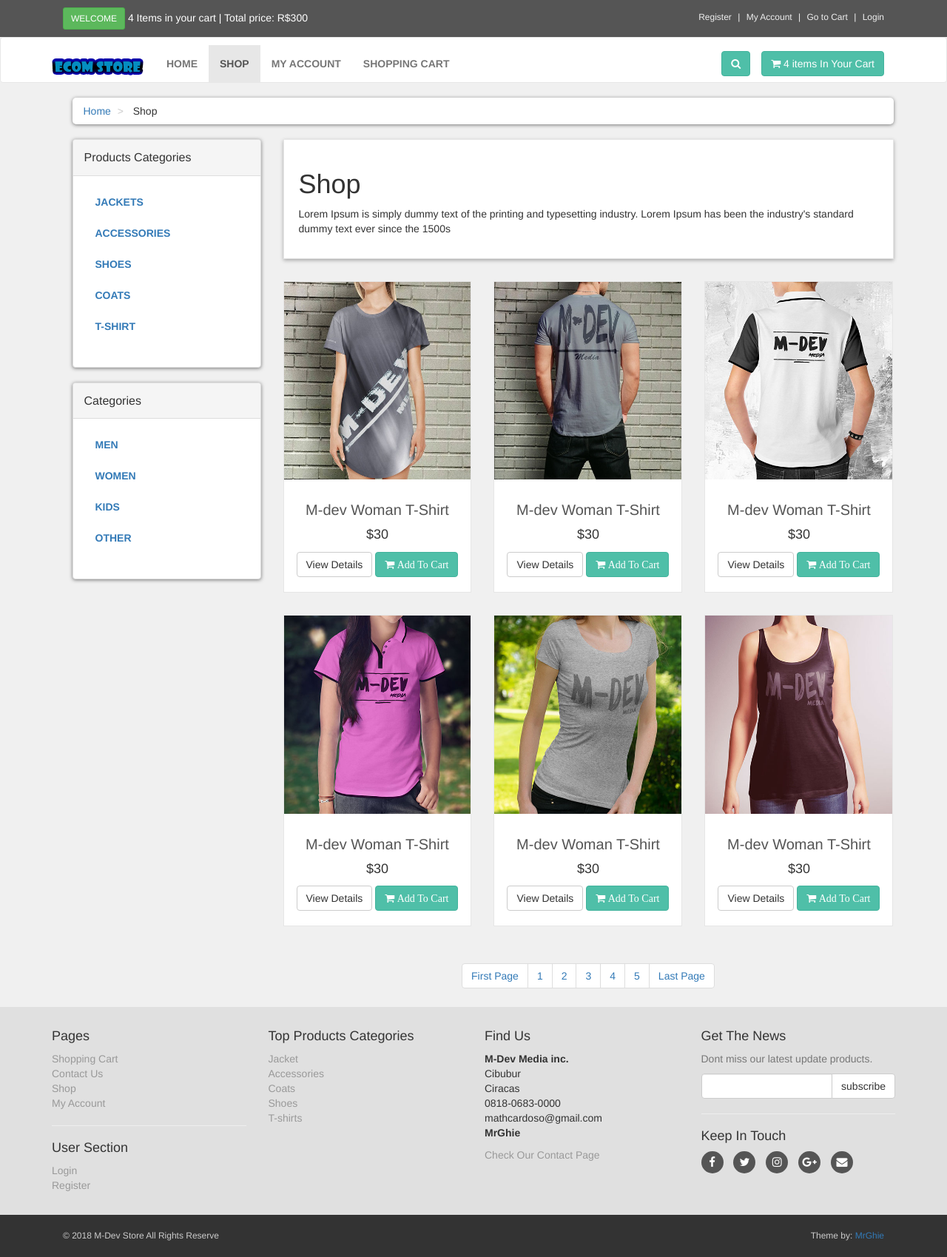
After one commit to Cardoso05/Multirec, a PHP site: page /shop.php in a window 1280 px wide. The commit adds this page. Shown: the whole page at 74% size. Run offline with PHP 8.4, Linux system fonts and the light colour scheme.

Commit message:
shop.php
create the pge

```diff
--- /dev/null
+++ b/includes/sidebar.php
@@ -0,0 +1,53 @@
+<div class="panel panel-default sidebar-menu">
+
+    <div class="panel-heading">
+
+        <h3 class="panel-title">
+
+            Products Categories
+
+        </h3>
+
+    </div>
+
+    <div class="panel-body">
+
+        <ul class="nav nav-pills nav-stacked category-menu">
+
+            <li><a href="#">Jackets</a></li>
+            <li><a href="#">Accessories</a></li>
+            <li><a href="#">Shoes</a></li>
+            <li><a href="#">Coats</a></li>
+            <li><a href="#">T-Shirt</a></li>
+
+        </ul>
+
+    </div>
+
+</div>
+<div class="panel panel-default sidebar-menu">
+
+    <div class="panel-heading">
+
+        <h3 class="panel-title">
+
+            Categories
+
+        </h3>
+
+    </div>
+
+    <div class="panel-body">
+
+        <ul class="nav nav-pills nav-stacked category-menu">
+
+            <li><a href="#">Men</a></li>
+            <li><a href="#">Women</a></li>
+            <li><a href="#">Kids</a></li>
+            <li><a href="#">Other</a></li>
+
+        </ul>
+
+    </div>
+
+</div>
--- /dev/null
+++ b/shop.php
@@ -0,0 +1,510 @@
+<!DOCTYPE html>
+<html lang="pt-br">
+
+<head>
+    <meta charset="UTF-8">
+    <meta http-equiv="X-UA-Compatible" content="IE=edge">
+    <meta name="viewport" content="width=device-width, initial-scale=1.0">
+
+    <link rel="stylesheet" href="font-awsome/css/font-awesome.min.css">
+    <link rel="stylesheet" href="styles/bootstrap-337.min.css">
+    <link rel="stylesheet" href="styles/style.css">
+
+
+
+    <title>M-Dev Store</title>
+</head>
+
+
+<body>
+
+    <div id="top">
+
+        <div class="container">
+
+            <div class="col-md-6 offer">
+                <a class="btn btn-success btn-sm">Welcome</a>
+                <a href="checkout.php">4 Items in your cart | Total price: R$300 </a>
+            </div>
+
+            <div class="col-md-6">
+                <ul class="menu">
+                    <li><a href="customer_register.php">Register</a></li>
+                    <li><a href="checkout.php">My Account</a></li>
+                    <li><a href="cart.php">Go to Cart</a></li>
+                    <li><a href="login.php">Login</a></li>
+                </ul>
+            </div>
+
+        </div>
+
+    </div>
+
+    <div id="navbar" class="navbar navbar-default">
+
+        <div class="container">
+
+            <div class="navbar-header">
+
+                <a href="index.php" class="navbar-brand home">
+
+                    <img src="images/ecom-store-logo.png" alt="" class="hidden-xs">
+
+                    <img src="images/ecom-store-logo-mobile.png" alt="" class="visible-xs">
+
+                </a>
+
+                <button class="navbar-toggle" data-toggle="collapse" data-target="#navigation">
+
+                    <span class="sr-only">Toggle Navigation</span>
+
+                    <i class="fa fa-align-justify"></i>
+
+                </button>
+
+                <button class="navbar-toggle" data-toggle="collapse" data-target="#search">
+
+                    <span class="sr-only">Toggle Search</span>
+
+                    <i class="fa fa-search"></i>
+
+
+                </button>
+
+            </div>
+
+            <div class="navbar-collapse collapse" id="navigation">
+
+                <div class="padding-nav">
+
+                    <ul class="nav navbar-nav left">
+
+                        <li>
+                            <a href="index.php">Home</a>
+                        </li>
+                        <li class="active">
+                            <a href="shop.php">Shop</a>
+                        </li>
+                        <li>
+                            <a href="checkout.php">My account</a>
+                        </li>
+                        <li>
+                            <a href="cart.php">Shopping Cart</a>
+                        </li>
+                        <li>
+                            <a href="Contact Us"></a>
+                        </li>
+
+                    </ul>
+
+                </div>
+
+                <a href="cart.php" class="btn navbar-btn btn-primary right">
+
+                    <i class="fa fa-shopping-cart"></i>
+                    <span>4 items In Your Cart</span>
+
+                </a>
+
+                <div class="navbar-collapse collapse right">
+
+                    <button class="btn btn-primary navbar-btn" type="button" data-toggle="collapse"
+                        data-target="#search">
+
+                        <span class="sr-only">Toggle Search</span>
+                        <i class="fa fa-search"></i>
+
+                    </button>
+
+                </div>
+
+                <div class="collapse clearfix" id="search">
+
+                    <form method="get" action="results.php" class="navbar-form">
+
+                        <div class="input-group">
+                            <input class="form-control" name="user_query" placeholder="Search" required></input>
+
+                            <span class="input-group-btn">
+
+                                <button type="submit" name="search" value="search" class="btn btn-primary">
+
+                                    <i class="fa fa-search"></i>
+
+                                </button>
+
+                            </span>
+
+                        </div>
+
+                    </form>
+
+                </div>
+
+            </div>
+
+        </div>
+
+    </div>
+
+    <div id="content">
+
+        <div class="container">
+
+            <div class="col-md-12">
+
+                <ul class="breadcrumb">
+
+                    <li>
+                        <a href="index.php">Home</a>
+                    </li>
+
+                    <li>
+                        Shop
+                    </li>
+
+                </ul>
+
+            </div>
+
+            <div class="col-md-3">
+
+                <?php
+
+                    include("includes/sidebar.php");
+
+                ?>
+
+            </div>
+
+            <div class="col-md-9">
+
+                <div class="box">
+
+                    <h1>
+                        Shop
+                    </h1>
+
+                    <p>
+                        Lorem Ipsum is simply dummy text of the printing and typesetting industry. Lorem Ipsum has been
+                        the industry's standard dummy text ever since the 1500s
+                    </p>
+
+                </div>
+
+                <div class="row">
+
+                    <div class="col-md-4 col-sm-6 center-responsive">
+
+                        <div class="product">
+
+                            <a href="details.php">
+
+                                <img class="img-responsive" src="admin_area/product_images/product-1.jpg"
+                                    alt="Product 1">
+
+                            </a>
+
+                            <div class="text">
+
+                                <h3>
+
+                                    <a href="details.php">
+                                        M-dev Woman T-Shirt
+                                    </a>
+
+                                </h3>
+
+                                <p class="price">
+                                    $30
+                                </p>
+
+                                <p class="button">
+
+                                    <a href="details.php" class="btn btn-default">
+                                        View Details
+                                    </a>
+
+                                    <a href="details.php" class="btn btn-primary">
+
+                                        <i class="fa fa-shopping-cart">
+                                            Add To Cart
+                                        </i>
+
+                                    </a>
+
+                                </p>
+
+                            </div>
+
+                        </div>
+
+                    </div>
+
+
+                    <div class="col-md-4 col-sm-6 center-responsive">
+
+                        <div class="product">
+
+                            <a href="details.php">
+
+                                <img class="img-responsive" src="admin_area/product_images/product-2.jpg"
+                                    alt="Product2">
+
+                            </a>
+
+                            <div class="text">
+
+                                <h3>
+
+                                    <a href="details.php">
+                                        M-dev Woman T-Shirt
+                                    </a>
+
+                                </h3>
+
+                                <p class="price">
+                                    $30
+                                </p>
+
+                                <p class="button">
+
+                                    <a href="details.php" class="btn btn-default">
+                                        View Details
+                                    </a>
+
+                                    <a href="details.php" class="btn btn-primary">
+
+                                        <i class="fa fa-shopping-cart">
+                                            Add To Cart
+                                        </i>
+
+                                    </a>
+
+                                </p>
+
+                            </div>
+
+                        </div>
+                    </div>
+
+
+                    <div class="col-md-4 col-sm-6 center-responsive">
+
+                        <div class="product">
+
+                            <a href="details.php">
+
+                                <img class="img-responsive" src="admin_area/product_images/product-3b.jpg"
+                                    alt="Product 1">
+
+                            </a>
+
+                            <div class="text">
+
+                                <h3>
+
+                                    <a href="details.php">
+                                        M-dev Woman T-Shirt
+                                    </a>
+
+                                </h3>
+
+                                <p class="price">
+                                    $30
+                                </p>
+
+                                <p class="button">
+
+                                    <a href="details.php" class="btn btn-default">
+                                        View Details
+                                    </a>
+
+                                    <a href="details.php" class="btn btn-primary">
+
+                                        <i class="fa fa-shopping-cart">
+                                            Add To Cart
+                                        </i>
+
+                                    </a>
+
+                                </p>
+
+                            </div>
+
+                        </div>
+                    </div>
+
+
+                    <div class="col-md-4 col-sm-6 center-responsive">
+
+                        <div class="product">
+
+                            <a href="details.php">
+
+                                <img class="img-responsive" src="admin_area/product_images/product-4a.jpg"
+                                    alt="Product 1">
+
+                            </a>
+
+                            <div class="text">
+
+                                <h3>
+
+                                    <a href="details.php">
+                                        M-dev Woman T-Shirt
+                                    </a>
+
+                                </h3>
+
+                                <p class="price">
+                                    $30
+                                </p>
+
+                                <p class="button">
+
+                                    <a href="details.php" class="btn btn-default">
+                                        View Details
+                                    </a>
+
+                                    <a href="details.php" class="btn btn-primary">
+
+                                        <i class="fa fa-shopping-cart">
+                                            Add To Cart
+                                        </i>
+
+                                    </a>
+
+                                </p>
+
+                            </div>
+
+                        </div>
+                    </div>
+
+
+                    <div class="col-md-4 col-sm-6 center-responsive">
+
+                        <div class="product">
+
+                            <a href="details.php">
+
+                                <img class="img-responsive" src="admin_area/product_images/product-5a.jpg"
+                                    alt="Product 1">
+
+                            </a>
+
+                            <div class="text">
+
+                                <h3>
+
+                                    <a href="details.php">
+                                        M-dev Woman T-Shirt
+                                    </a>
+
+                                </h3>
+
+                                <p class="price">
+                                    $30
+                                </p>
+
+                                <p class="button">
+
+                                    <a href="details.php" class="btn btn-default">
+                                        View Details
+                                    </a>
+
+                                    <a href="details.php" class="btn btn-primary">
+
+                                        <i class="fa fa-shopping-cart">
+                                            Add To Cart
+                                        </i>
+
+                                    </a>
+
+                                </p>
+
+                            </div>
+
+                        </div>
+                    </div>
+
+
+                    <div class="col-md-4 col-sm-6 center-responsive">
+
+                        <div class="product">
+
+                            <a href="details.php">
+
+                                <img class="img-responsive" src="admin_area/product_images/product-6a.jpg"
+                                    alt="Product 1">
+
+                            </a>
+
+                            <div class="text">
+
+                                <h3>
+
+                                    <a href="details.php">
+                                        M-dev Woman T-Shirt
+                                    </a>
+
+                                </h3>
+
+                                <p class="price">
+                                    $30
+                                </p>
+
+                                <p class="button">
+
+                                    <a href="details.php" class="btn btn-default">
+                                        View Details
+                                    </a>
+
+                                    <a href="details.php" class="btn btn-primary">
+
+                                        <i class="fa fa-shopping-cart">
+                                            Add To Cart
+                                        </i>
+
+                                    </a>
+
+                                </p>
+
+                            </div>
+
+                        </div>
+                    </div>
+
+                    <div class="pages">
+                        <ul class="pagination">
+                            <li><a href="#">First Page</a></li>
+                            <li><a href="#">1</a></li>
+                            <li><a href="#">2</a></li>
+                            <li><a href="#">3</a></li>
+                            <li><a href="#">4</a></li>
+                            <li><a href="#">5</a></li>
+                            <li><a href="#">Last Page</a></li>
+                        </ul>
+                    </div>
+
+                </div>
+
+            </div>
+
+        </div>
+
+    </div>
+
+    <?php
+
+        include("includes/footer.php");
+
+    ?>
+
+    <script src="js/jquery-331.min.js"></script>
+    <script src="js/bootstrap-337.min.js"></script>
+
+</body>
+
+</html>
--- a/styles/style.css
+++ b/styles/style.css
@@ -202,6 +202,12 @@ body {
   padding: 0;
   text-decoration: none;
 }
+@media (max-width: 768px) {
+  .center-responsive {
+    width: 70%;
+    margin: 0px auto;
+  }
+}
 
 #footer a:hover {
   color: #666666;
@@ -241,3 +247,39 @@ body {
 #copyright p {
   margin: 0px;
 }
+
+.breadcrumb {
+  padding: 8px 15px;
+  margin-bottom: 20px;
+  background-color: #ffffff;
+  border-radius: 5px;
+  box-shadow: 0px 1px 5px rgba(0, 0, 0, 0.5);
+}
+.breadcrumb > li + li:before {
+  content: ">\00a0";
+  color: #cccccc;
+}
+@media (max-width: 991px) {
+  .breadcrumb {
+    padding: 8px 0px;
+    text-align: center;
+  }
+}
+#content .panel.sidebar-menu {
+  box-sizing: border-box;
+  box-shadow: 0px 1px 5px rgba(0, 0, 0, 0.5);
+}
+#content .panel.sidebar-menu ul.nav.category-menu {
+  margin-bottom: 20px;
+}
+#content .panel.sidebar-menu ul.nav.category-menu li a {
+  text-transform: uppercase;
+  font-weight: 600;
+}
+#content .panel.sidebar-menu h3 {
+  padding: 5px 0px;
+  margin: 0px;
+}
+.pages {
+  text-align: center;
+}
```
Also changed, not shown: admin_area/product_images/Product-3b.jpg (added), admin_area/product_images/Product-4a.jpg (added), admin_area/product_images/Product-5a.jpg (added), admin_area/product_images/Product-6a.jpg (added).
